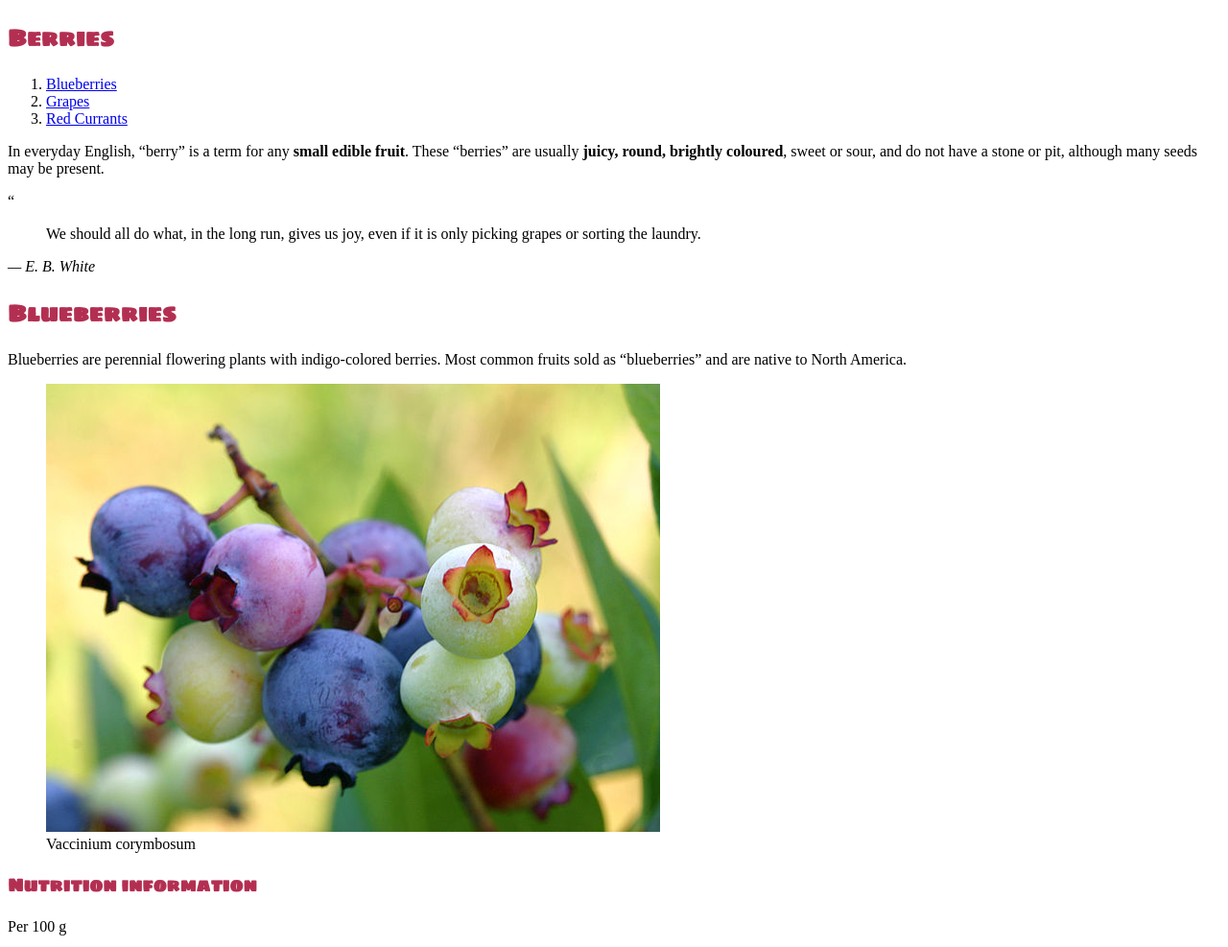
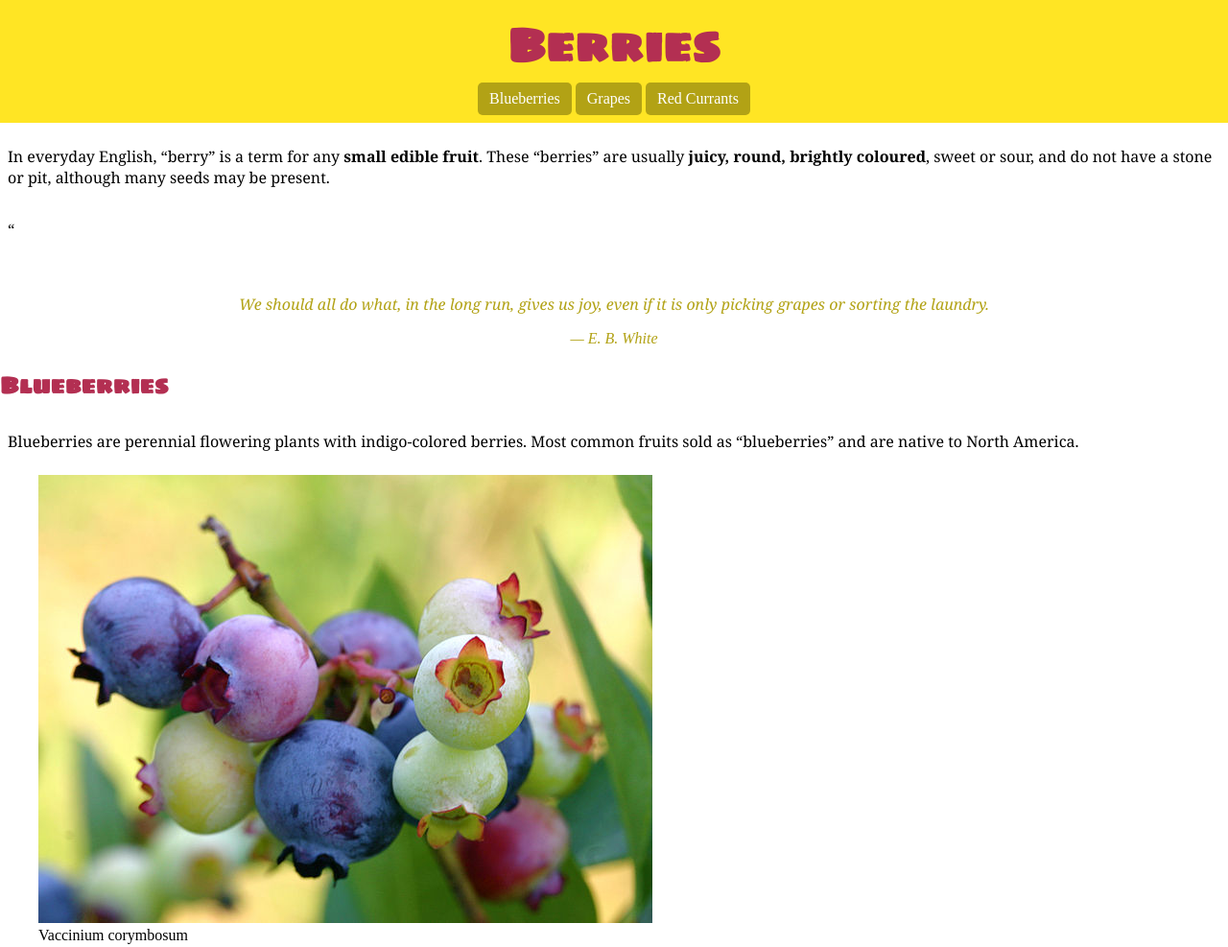
Before and after one commit to taylorsargent/dsn1674-project-1, a plain HTML site: page index.html in a window 1280 px wide. Shown: the top 987 px of the page at 96% size. Drawn offline with Linux system fonts and the light colour scheme.

Commit message:
Added more css to nav

```diff
--- a/css/main.css
+++ b/css/main.css
@@ -1,4 +1,65 @@
-h1, h2, h3 {
+body {
+  margin: 0;
+  padding: 0;
+}
+
+h1 {
+  font-family: 'Sigmar One', cursive;
+  color: #b32f52;
+  font-size: 3em;
+  padding: 0;
+  margin: 0;
+}
+
+h2, h3 {
   font-family: 'Sigmar One', cursive;
   color: #b32f52;
 }
+
+nav {
+  background-color: #ffe524;
+  text-align: center;
+  margin: 0;
+  padding: 0.5em;
+}
+
+nav ol {
+  list-style-type: none;
+  padding: 0;
+  margin: 0;
+}
+
+nav li {
+  display: inline;
+}
+
+nav a {
+  display: inline-block;
+  padding: 0.5em 0.75em;
+  background-color: #b2a215;
+  color: white;
+  text-decoration: none;
+  border-radius: 5px;
+}
+
+nav a:hover {
+  background-color: #b32f52;
+}
+
+p {
+  font-family: Georgia;
+  padding: 0.5em;
+}
+
+blockquote {
+  font-family: Georgia;
+  font-style: italic;
+  color: #b2a215;
+  text-align: center;
+}
+
+cite {
+  color: #b2a215;
+  text-align: center;
+  display: block;
+}
--- a/index.html
+++ b/index.html
@@ -26,6 +26,8 @@
 <blockquote>We should all do what, in the long run, gives us joy, even if it is only picking grapes or sorting the laundry.</blockquote>
 <cite>— E. B. White</cite>
 
+<div class=yellowbar> </div>
+
 <h2>Blueberries</h2>
 
 <p>Blueberries are perennial flowering plants with indigo-colored berries. Most common fruits sold as “blueberries” and are native to North America.</p>
@@ -45,6 +47,8 @@
   <dt>Protein</dt> <dd>0.74 g</dd>
 </dl>
 
+<div class=yellowbar> </div>
+
 <h2>Grapes</h2>
 
 <p>Grapes can be eaten raw or they can be used for making wine, jam, juice, jelly, grape seed extract, raisins, vinegar, and grape seed oil.</p>
@@ -63,6 +67,8 @@
   <dt>Carbohydrates</dt> <dd>18.1 g</dd>
   <dt>Protein</dt> <dd>0.72 g</dd>
 </dl>
+
+<div class=yellowbar> </div>
 
 <h2>Red currant</h2>
 
```
